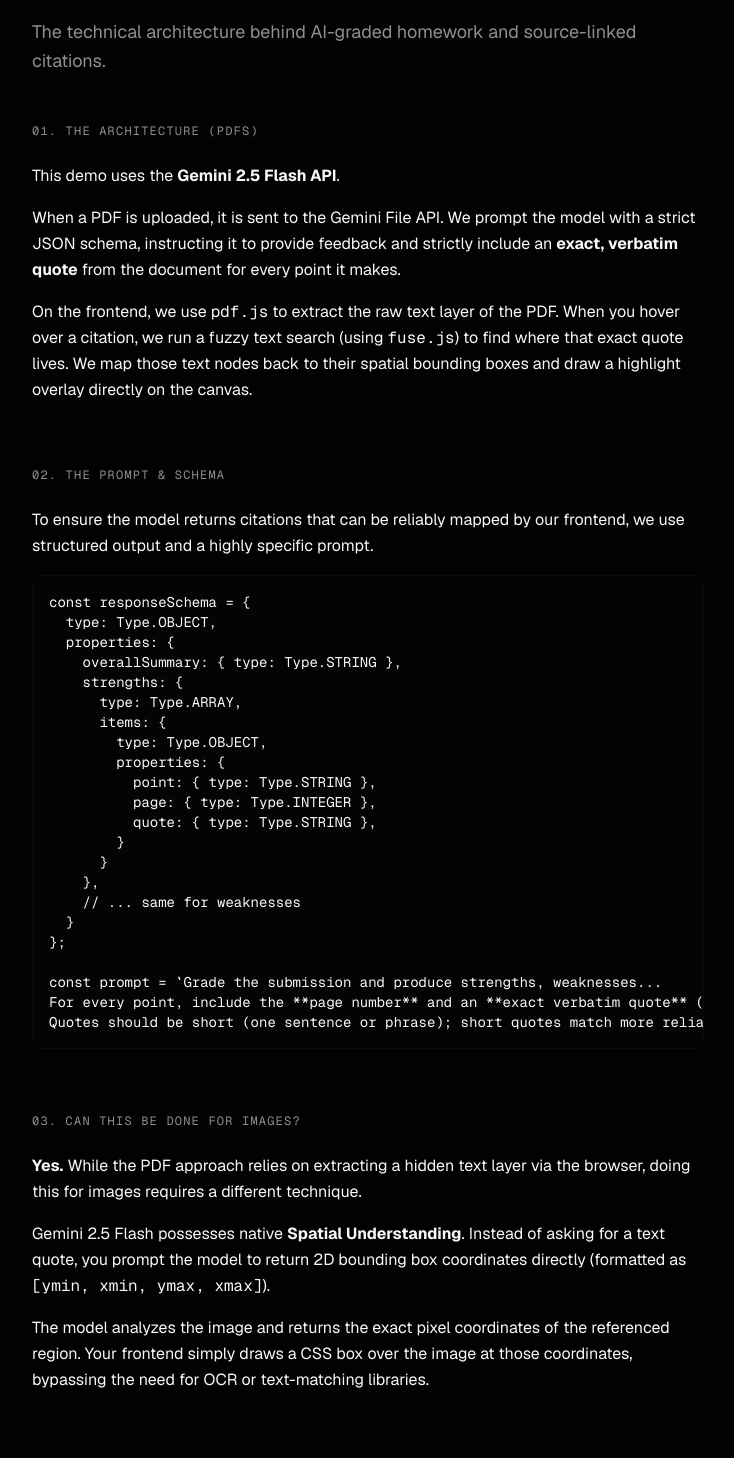
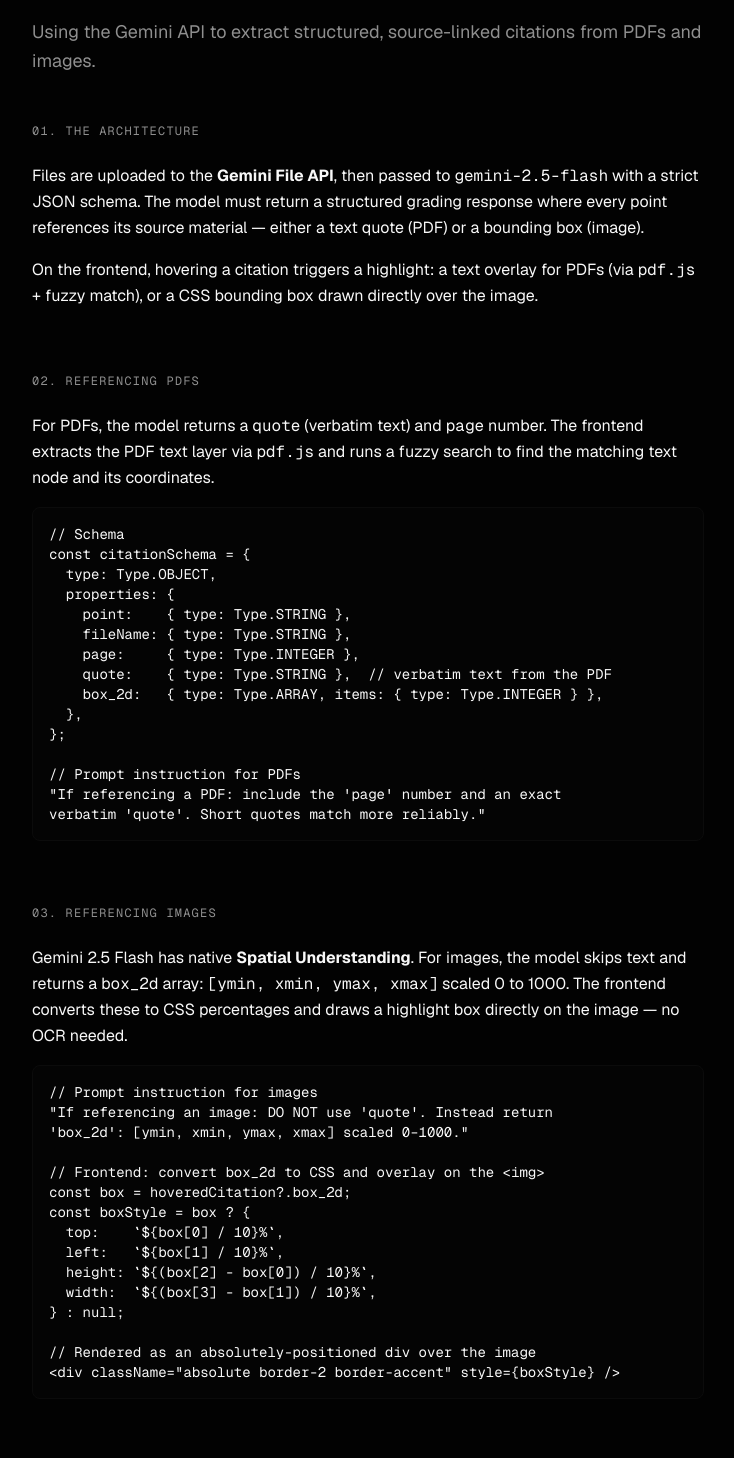
Before and after one commit to aungsh/document-referencing, a Next.js app: page /how-it-works in a window 1280 px wide. Shown: the part 160-1618 px from the top of the page, without its empty margins (272-1006 px from the left). Built offline with nearby package versions, Linux system fonts and the light colour scheme.

Commit message:
docs: update how it works

```diff
--- a/app/how-it-works/page.tsx
+++ b/app/how-it-works/page.tsx
@@ -17,83 +17,89 @@
           How it Works
         </h1>
         <p className="text-muted-foreground text-lg leading-relaxed">
-          The technical architecture behind AI-graded homework and source-linked citations.
+          Using the Gemini API to extract structured, source-linked citations from PDFs and images.
         </p>
       </div>
 
       <div className="space-y-16">
+
+        {/* 01 */}
         <section>
           <h2 className="text-xs text-muted-foreground font-mono uppercase tracking-widest mb-6">
-            01. The Architecture (PDFs)
+            01. The Architecture
           </h2>
           <div className="space-y-4 text-foreground leading-relaxed">
             <p>
-              This demo uses the <strong>Gemini 2.5 Flash API</strong>.
+              Files are uploaded to the <strong>Gemini File API</strong>, then passed to <code>gemini-2.5-flash</code> with a strict JSON schema. The model must return a structured grading response where every point references its source material — either a text quote (PDF) or a bounding box (image).
             </p>
             <p>
-              When a PDF is uploaded, it is sent to the Gemini File API. We prompt the model with a strict JSON schema, instructing it to provide feedback and strictly include an <strong>exact, verbatim quote</strong> from the document for every point it makes.
-            </p>
-            <p>
-              On the frontend, we use <code>pdf.js</code> to extract the raw text layer of the PDF. When you hover over a citation, we run a fuzzy text search (using <code>fuse.js</code>) to find where that exact quote lives. We map those text nodes back to their spatial bounding boxes and draw a highlight overlay directly on the canvas.
+              On the frontend, hovering a citation triggers a highlight: a text overlay for PDFs (via <code>pdf.js</code> + fuzzy match), or a CSS bounding box drawn directly over the image.
             </p>
           </div>
         </section>
 
+        {/* 02 */}
         <section>
           <h2 className="text-xs text-muted-foreground font-mono uppercase tracking-widest mb-6">
-            02. The Prompt & Schema
+            02. Referencing PDFs
           </h2>
           <div className="space-y-4 text-foreground leading-relaxed">
             <p>
-              To ensure the model returns citations that can be reliably mapped by our frontend, we use structured output and a highly specific prompt.
+              For PDFs, the model returns a <code>quote</code> (verbatim text) and <code>page</code> number. The frontend extracts the PDF text layer via <code>pdf.js</code> and runs a fuzzy search to find the matching text node and its coordinates.
             </p>
-            <div className="bg-muted/30 p-4 rounded-lg overflow-x-auto text-sm font-mono border border-muted">
-              <pre><code>{`const responseSchema = {
+          </div>
+          <div className="mt-4 bg-muted/30 p-4 rounded-lg overflow-x-auto text-sm font-mono border border-muted">
+            <pre><code>{`// Schema
+const citationSchema = {
   type: Type.OBJECT,
   properties: {
-    overallSummary: { type: Type.STRING },
-    strengths: {
-      type: Type.ARRAY,
-      items: {
-        type: Type.OBJECT,
-        properties: {
-          point: { type: Type.STRING },
-          page: { type: Type.INTEGER },
-          quote: { type: Type.STRING },
-        }
-      }
-    },
-    // ... same for weaknesses
-  }
+    point:    { type: Type.STRING },
+    fileName: { type: Type.STRING },
+    page:     { type: Type.INTEGER },
+    quote:    { type: Type.STRING },  // verbatim text from the PDF
+    box_2d:   { type: Type.ARRAY, items: { type: Type.INTEGER } },
+  },
 };
 
-const prompt = \`Grade the submission and produce strengths, weaknesses...
-For every point, include the **page number** and an **exact verbatim quote** (not paraphrased) from the document that supports it.
-Quotes should be short (one sentence or phrase); short quotes match more reliably against extracted PDF text.\`;`}</code></pre>
-            </div>
+// Prompt instruction for PDFs
+"If referencing a PDF: include the 'page' number and an exact
+verbatim 'quote'. Short quotes match more reliably."`}</code></pre>
           </div>
         </section>
 
+        {/* 03 */}
         <section>
           <h2 className="text-xs text-muted-foreground font-mono uppercase tracking-widest mb-6">
-            03. Can this be done for Images?
+            03. Referencing Images
           </h2>
           <div className="space-y-4 text-foreground leading-relaxed">
             <p>
-              <strong>Yes.</strong> While the PDF approach relies on extracting a hidden text layer via the browser, doing this for images requires a different technique.
+              Gemini 2.5 Flash has native <strong>Spatial Understanding</strong>. For images, the model skips text and returns a <code>box_2d</code> array: <code>[ymin, xmin, ymax, xmax]</code> scaled 0 to 1000. The frontend converts these to CSS percentages and draws a highlight box directly on the image — no OCR needed.
             </p>
-            <p>
-              Gemini 2.5 Flash possesses native <strong>Spatial Understanding</strong>. Instead of asking for a text quote, you prompt the model to return 2D bounding box coordinates directly (formatted as <code>[ymin, xmin, ymax, xmax]</code>).
-            </p>
-            <p>
-              The model analyzes the image and returns the exact pixel coordinates of the referenced region. Your frontend simply draws a CSS box over the image at those coordinates, bypassing the need for OCR or text-matching libraries.
-            </p>
+          </div>
+          <div className="mt-4 bg-muted/30 p-4 rounded-lg overflow-x-auto text-sm font-mono border border-muted">
+            <pre><code>{`// Prompt instruction for images
+"If referencing an image: DO NOT use 'quote'. Instead return
+'box_2d': [ymin, xmin, ymax, xmax] scaled 0–1000."
+
+// Frontend: convert box_2d to CSS and overlay on the <img>
+const box = hoveredCitation?.box_2d;
+const boxStyle = box ? {
+  top:    \`\${box[0] / 10}%\`,
+  left:   \`\${box[1] / 10}%\`,
+  height: \`\${(box[2] - box[0]) / 10}%\`,
+  width:  \`\${(box[3] - box[1]) / 10}%\`,
+} : null;
+
+// Rendered as an absolutely-positioned div over the image
+<div className="absolute border-2 border-accent" style={boxStyle} />`}</code></pre>
           </div>
         </section>
 
+        {/* 04 */}
         <section>
           <h2 className="text-xs text-muted-foreground font-mono uppercase tracking-widest mb-6">
-            04. User Reassurance & Uploads
+            04. User Reassurance &amp; Uploads
           </h2>
           <div className="space-y-4 text-foreground leading-relaxed">
             <p>
@@ -104,6 +110,7 @@
             </p>
           </div>
         </section>
+
       </div>
 
       <div className="mt-20 pt-8 border-t border-muted">
```
